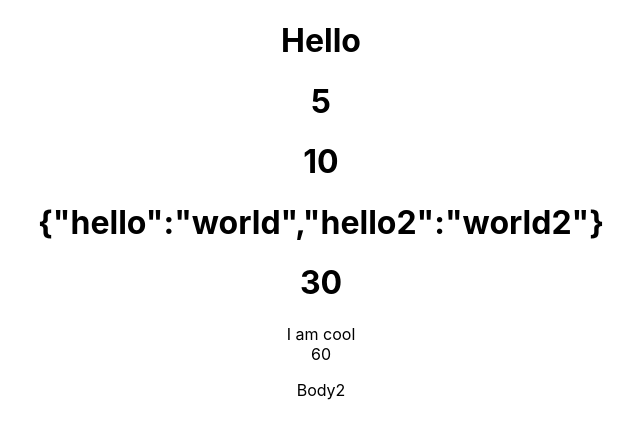
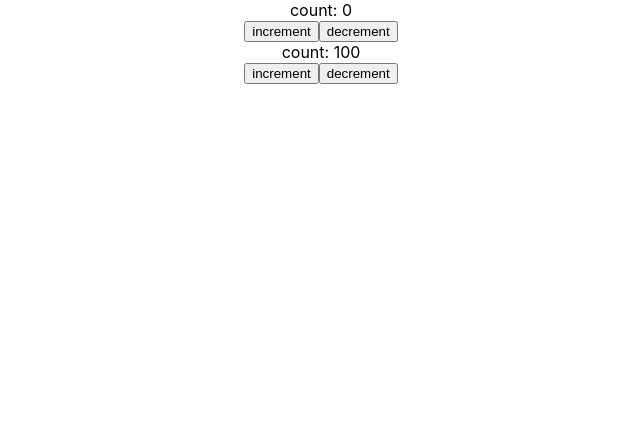
Before and after one commit to kckartik17/practical_react, a React (Create React App) app: page / in a window 1280 px wide. Shown: the top 438 px of the page, without its empty margins (319-959 px from the left). Built offline with nearby package versions, Linux system fonts and the light colour scheme.

Commit message:
state
Signed-off-by: Kartik Chauhan <kckartik17@gmail.com>

```diff
--- a/src/App.js
+++ b/src/App.js
@@ -2,22 +2,13 @@ import React, { Component } from "react";
 import "./App.css";
 import { Header } from "./components/Header";
 import { Body, Body2 } from "./components/Body";
+import Counter from "./components/Counter";
 class App extends Component {
-  add(a, b) {
-    return a + b;
-  }
   render() {
     return (
       <div className="App">
-        <Header
-          title="Hello"
-          num={5}
-          myArr={[10, 20, 30]}
-          myObj={{ hello: "world", hello2: "world2" }}
-          myFunc={(a, b) => a + b}
-        />
-        <Body text="I am cool" myFunc={this.add} />
-        <Body2></Body2>
+        <Counter initialCount={0} />
+        <Counter initialCount={100} />
       </div>
     );
   }
--- /dev/null
+++ b/src/components/Counter.js
@@ -0,0 +1,39 @@
+import React from "react";
+
+export default class Counter extends React.Component {
+  constructor(props) {
+    super(props);
+    this.state = {
+      count: props.initialCount,
+    };
+  }
+  //   state = {
+  //     count: 0,
+  //   };
+
+  // Wont' work
+  //   handleClick(){
+  //       console.log(this.state);
+  //   }
+
+  increment = () => {
+    this.setState({
+      count: this.state.count + 1,
+    });
+  };
+  decrement = () => {
+    this.setState({
+      count: this.state.count - 1,
+    });
+  };
+
+  render() {
+    return (
+      <div>
+        <div>count: {this.state.count}</div>
+        <button onClick={this.increment}>increment</button>
+        <button onClick={this.decrement}>decrement</button>
+      </div>
+    );
+  }
+}
```
